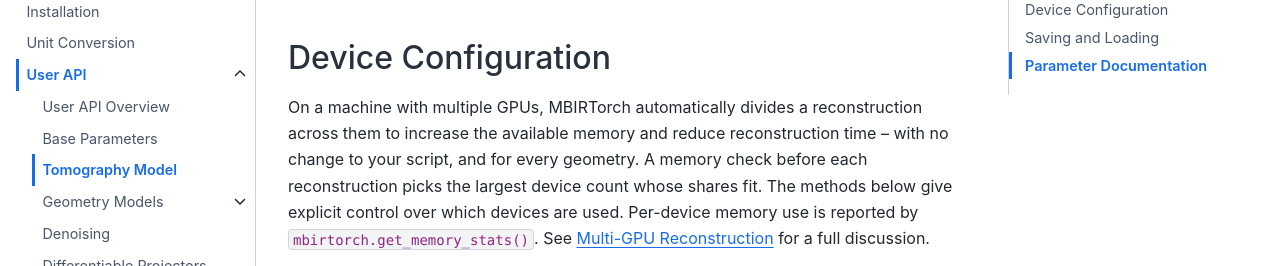
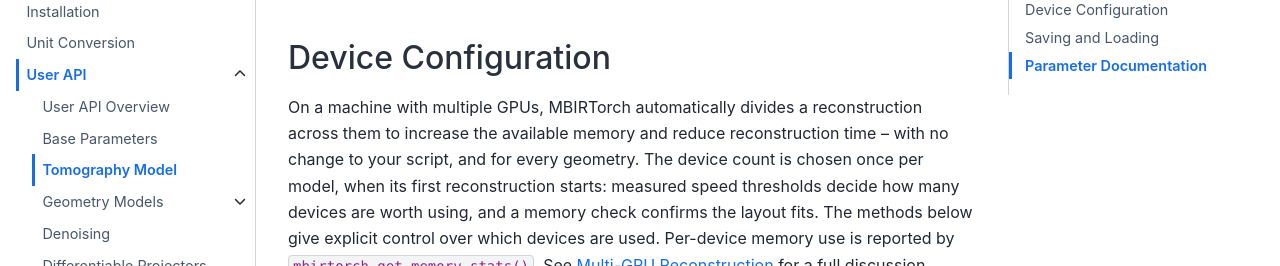
Before and after one commit to cabouman/mbirtorch, a Sphinx documentation site: the page built from docs/source/usr_tomography_model.rst, in a window 1280 px wide and 900 px high, scrolled down 2243 px, cut to the strip 163-429 px from the top of the window. Built offline with Sphinx 7.4.7 and the Sphinx Book theme 1.1.4, drawn with Linux system fonts in a browser that asks for light colours.

Commit message:
Update docstrings and docs for the once-per-model device layout

```diff
--- a/docs/source/usr_multi_gpu.rst
+++ b/docs/source/usr_multi_gpu.rst
@@ -16,6 +16,10 @@
 CUDA devices, a reconstruction spreads across them with no change to your script::
 
     recon, recon_dict = model.recon(sinogram)   # uses the GPUs that fit
+
+The automatic choice is made once per model, at its first reconstruction.  Later
+reconstructions on the same model reuse the layout, and the choice runs again only when
+the model's sinogram or reconstruction shape changes.
 
 The automatic choice applies two rules, in this order.
 
--- a/docs/source/usr_tomography_model.rst
+++ b/docs/source/usr_tomography_model.rst
@@ -68,9 +68,10 @@
 
 On a machine with multiple GPUs, MBIRTorch automatically divides a reconstruction across
 them to increase the available memory and reduce reconstruction time -- with no change to
-your script, and for every geometry.  A memory check before each reconstruction picks the
-largest device count whose shares fit.  The methods below give explicit control over which
-devices are used.  Per-device memory use is reported by ``mbirtorch.get_memory_stats()``.
+your script, and for every geometry.  The device count is chosen once per model, when its
+first reconstruction starts: measured speed thresholds decide how many devices are worth
+using, and a memory check confirms the layout fits.  The methods below give explicit
+control over which devices are used.  Per-device memory use is reported by ``mbirtorch.get_memory_stats()``.
 See :doc:`usr_multi_gpu` for a full discussion.
 
 .. automethod:: mbirtorch.TomographyModel.configure_devices
```
Also changed, not shown: 2 other files.
